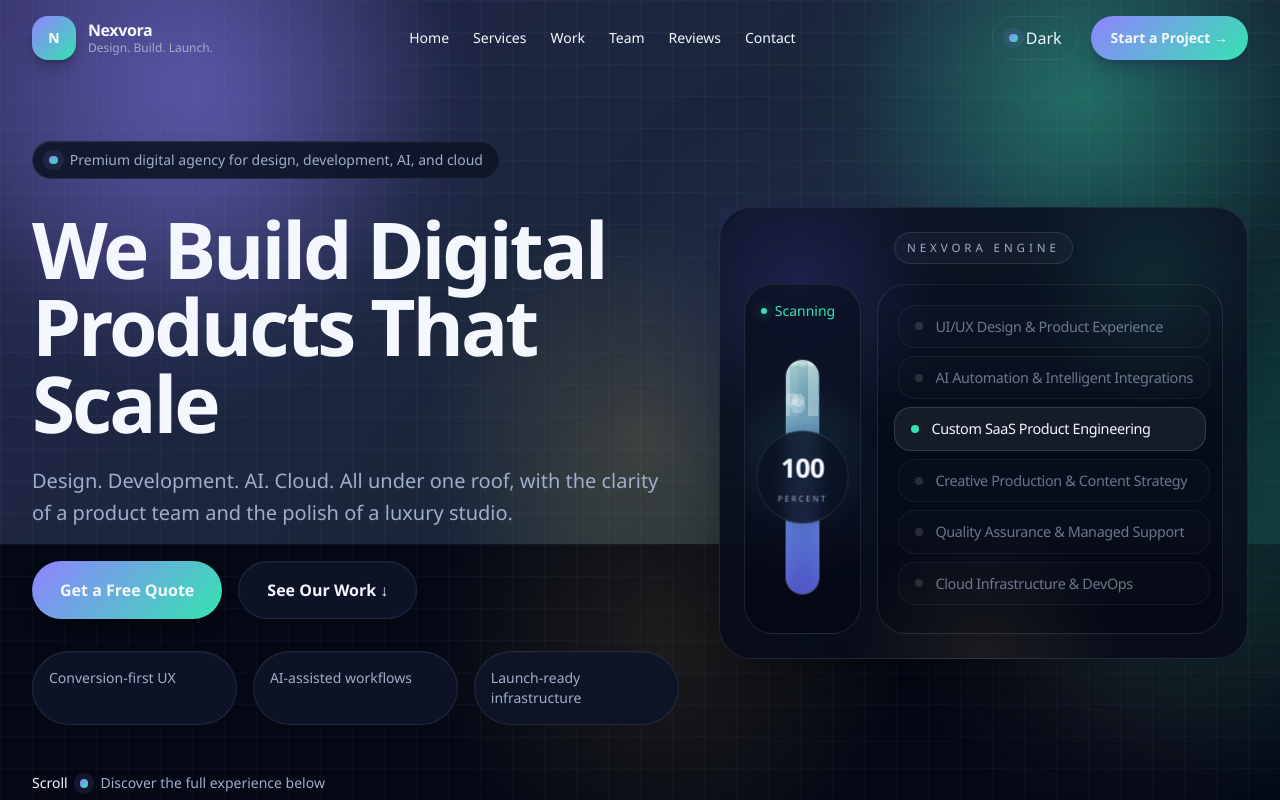
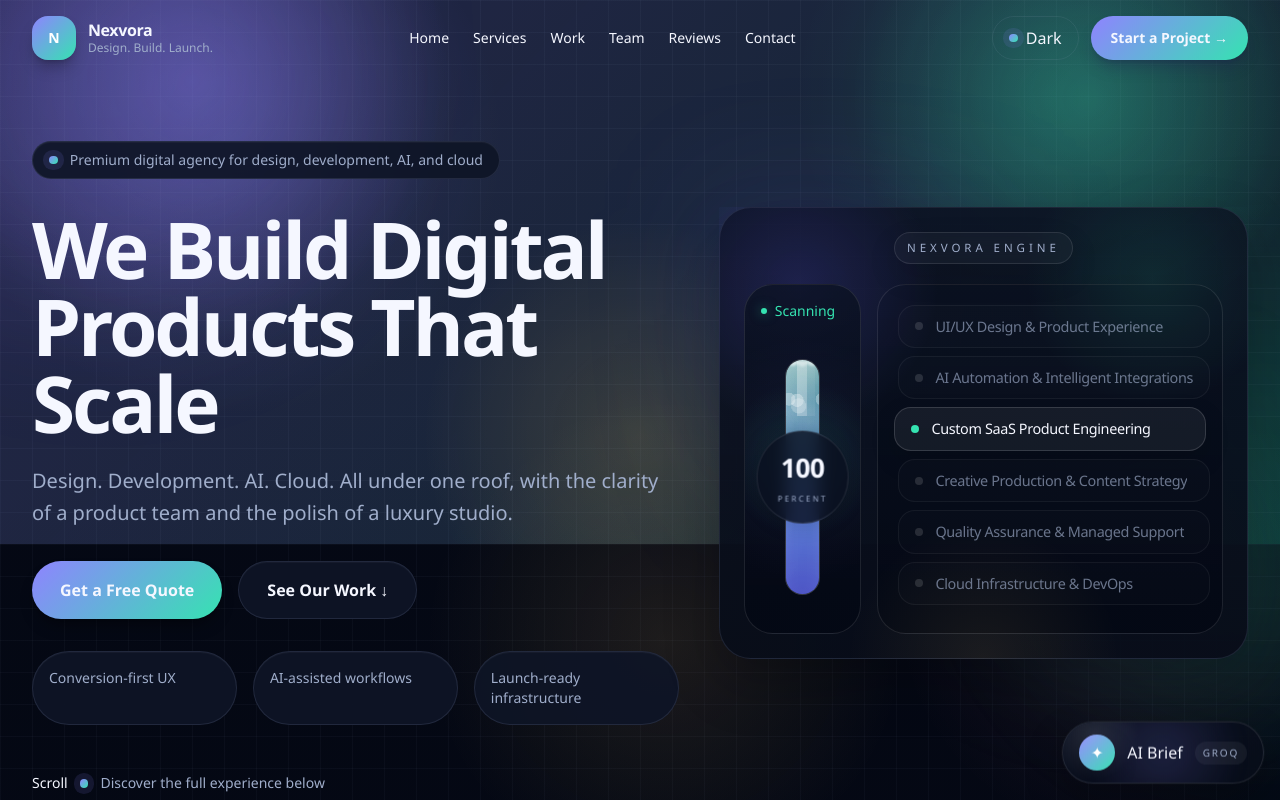
Before and after one commit to lakshy1/08-velixo-studio, a Next.js app: page / in a window 1280 px wide. Shown: the top 800 px of the page. Built offline with nearby package versions, Linux system fonts and the light colour scheme.

Commit message:
changes in API key

```diff
--- a/app/agency-home.tsx
+++ b/app/agency-home.tsx
@@ -496,6 +496,7 @@ export default function AgencyHome() {
     "Ask the AI concierge to shape a project brief, strategy angle, or launch plan.",
   );
   const [assistantLoading, setAssistantLoading] = useState(false);
+  const [assistantDockOpen, setAssistantDockOpen] = useState(false);
   const [selectedRating, setSelectedRating] = useState(5);
   const [reviewModalOpen, setReviewModalOpen] = useState(false);
   const [activeTeamCard, setActiveTeamCard] = useState<string | null>(null);
@@ -599,7 +600,7 @@ export default function AgencyHome() {
   }, [activeTeamCard, teamPopupRef]);
 
   useEffect(() => {
-    if (activeServiceIndex === null && !reviewModalOpen) {
+    if (activeServiceIndex === null && !reviewModalOpen && !assistantDockOpen) {
       return;
     }
 
@@ -612,7 +613,7 @@ export default function AgencyHome() {
 
     window.addEventListener("keydown", onKeyDown);
     return () => window.removeEventListener("keydown", onKeyDown);
-  }, [activeServiceIndex, reviewModalOpen]);
+  }, [activeServiceIndex, reviewModalOpen, assistantDockOpen]);
 
   useEffect(() => {
     if (activeServiceIndex === null && !reviewModalOpen) {
@@ -1309,29 +1310,65 @@ export default function AgencyHome() {
           </div>
         </section>
 
-        <section className="mx-auto max-w-7xl px-4 py-14 sm:px-6 lg:px-8">
-          <div className="grid gap-6 xl:grid-cols-[0.95fr_1.05fr]">
-            <div className="surface-panel-strong rounded-[2rem] p-6">
-              <div className="section-kicker">
+        <div
+          className="fixed inset-0 z-[66]"
+          onClick={() => setAssistantDockOpen(false)}
+        >
+          {assistantDockOpen ? (
+            <div
+              id="assistant-dock"
+              className={`w-[min(24rem,calc(100vw-2rem))] overflow-hidden rounded-[1.75rem] border shadow-[0_30px_80px_rgba(0,0,0,0.42)] ${
+                theme === "light"
+                  ? "border-[rgba(170,136,66,0.12)] bg-[linear-gradient(180deg,rgba(252,246,233,0.995),rgba(244,234,213,0.985))] text-[#181310]"
+                  : "border-white/10 bg-[rgba(9,14,26,0.98)] text-[var(--text)]"
+                }`}
+              onClick={(event) => event.stopPropagation()}
+              style={{
+                position: "fixed",
+                right: "1rem",
+                bottom: "4.5rem",
+              }}
+            >
+              <div className="relative overflow-hidden px-4 py-4 sm:px-5">
+                <div className={`absolute inset-0 opacity-40 ${theme === "light" ? "bg-[radial-gradient(circle_at_20%_10%,rgba(226,191,103,0.25),transparent_28%),radial-gradient(circle_at_80%_0%,rgba(143,116,37,0.18),transparent_24%)]" : "bg-[radial-gradient(circle_at_18%_12%,rgba(143,131,255,0.22),transparent_28%),radial-gradient(circle_at_82%_0%,rgba(53,227,177,0.18),transparent_24%)]"}`} />
+                <div className="relative flex items-start justify-between gap-3">
+                  <div>
+                    <div className={`text-xs uppercase tracking-[0.28em] ${theme === "light" ? "text-[#8f6416]" : "text-[var(--accent-2)]"}`}>
                       AI Concierge
                     </div>
-              <h2 className="section-title mt-3 text-3xl font-semibold text-[var(--text)]">
-                Let Groq shape a quick project brief in seconds.
-              </h2>
-              <p className="mt-3 max-w-xl text-[var(--text-soft)]">
-                This is wired to your <code>GROQ_API_KEY</code> env variable and the Groq OpenAI-compatible endpoint.
+                    <div className={`mt-2 text-lg font-semibold ${theme === "light" ? "text-[#181310]" : "text-[var(--text)]"}`}>
+                      Groq Brief Builder
+                    </div>
+                    <p className={`mt-1 text-xs leading-5 ${theme === "light" ? "text-[#7a6850]" : "text-white/56"}`}>
+                      Shape a polished project brief without leaving the page.
                     </p>
-              <label className="mt-6 block text-sm font-medium text-[var(--text-soft)]">
+                  </div>
+                  <button
+                    type="button"
+                    onClick={() => setAssistantDockOpen(false)}
+                    className={`grid h-9 w-9 shrink-0 place-items-center rounded-full border transition-colors ${
+                      theme === "light"
+                        ? "border-black/10 bg-white/70 text-[#181310] hover:bg-white"
+                        : "border-white/10 bg-white/[0.04] text-white/80 hover:bg-white/[0.08]"
+                    }`}
+                    aria-label="Close AI concierge"
+                  >
+                    ×
+                  </button>
+                </div>
+
+                <div className="relative mt-4 space-y-3">
+                  <label className={`block text-xs uppercase tracking-[0.22em] ${theme === "light" ? "text-[#7a6850]" : "text-white/55"}`}>
                     Prompt
                   </label>
                   <textarea
                     value={assistantPrompt}
                     onChange={(event) => setAssistantPrompt(event.target.value)}
-                rows={6}
-                className="field mt-2 resize-none"
+                    rows={3}
+                    className="field resize-none text-sm"
                     placeholder="Describe your project, audience, and goal..."
                   />
-              <div className="mt-4 flex flex-wrap gap-3">
+                  <div className="flex flex-wrap gap-2">
                     {[
                       "Luxury SaaS landing page",
                       "AI lead qualification flow",
@@ -1341,52 +1378,69 @@ export default function AgencyHome() {
                         key={item}
                         type="button"
                         onClick={() => setAssistantPrompt(item)}
-                    className="chip px-4 py-2 text-sm text-[var(--text-soft)]"
+                        className="chip px-3 py-1.5 text-[11px] text-[var(--text-soft)]"
                       >
                         {item}
                       </button>
                     ))}
                   </div>
+                  <div className="flex items-center justify-between gap-3">
                     <button
                       type="button"
                       onClick={handleAssistantSubmit}
                       disabled={assistantLoading}
-                className="mt-6 inline-flex items-center justify-center rounded-full bg-[linear-gradient(135deg,var(--accent),var(--accent-2))] px-6 py-3 text-sm font-semibold text-white disabled:cursor-not-allowed disabled:opacity-60"
+                      className="inline-flex items-center justify-center rounded-full bg-[linear-gradient(135deg,var(--accent),var(--accent-2))] px-4 py-2.5 text-xs font-semibold text-white disabled:cursor-not-allowed disabled:opacity-60"
                     >
                       {assistantLoading ? "Generating..." : "Generate Brief"}
                     </button>
-            </div>
-
-            <div className="surface-panel-strong rounded-[2rem] p-6">
-              <div className="flex items-center justify-between">
-                <div>
-                  <div className="section-kicker">
+                    <div className="chip px-3 py-1.5 text-[11px] text-[var(--text-soft)]">
+                      Powered by Groq
+                    </div>
+                  </div>
+                  <div className={`rounded-[1.25rem] border p-4 ${theme === "light" ? "border-black/10 bg-white/65" : "border-white/8 bg-white/[0.03]"}`}>
+                    <div className={`text-[11px] uppercase tracking-[0.22em] ${theme === "light" ? "text-[#7a6850]" : "text-white/55"}`}>
                       Assistant Output
                     </div>
-                  <div className="mt-2 text-xl font-semibold">Strategy answer</div>
-                </div>
-                <div className="chip px-3 py-1 text-xs text-[var(--text-soft)]">
-                  Powered by Groq
-                </div>
-              </div>
-              <div className="mt-5 rounded-[1.5rem] surface-panel p-5 text-sm leading-8 text-[var(--text)]">
+                    <div className={`mt-2 text-sm leading-6 ${theme === "light" ? "text-[#2a2118]" : "text-white/82"}`}>
                       {assistantReply}
                     </div>
-              <div className="mt-5 grid gap-3 sm:grid-cols-2">
-                {[
-                  "Project scope clarity",
-                  "Launch timeline framing",
-                  "Recommended services",
-                  "Conversion ideas",
-                ].map((item) => (
-                  <div key={item} className="surface-panel rounded-2xl px-4 py-3 text-sm text-[var(--text-soft)]">
-                    {item}
-                  </div>
-                ))}
-              </div>
-            </div>
-          </div>
-        </section>
+                  </div>
+                </div>
+              </div>
+            </div>
+          ) : null}
+
+          <button
+            type="button"
+            onClick={(event) => {
+              event.stopPropagation();
+              setAssistantDockOpen((current) => !current);
+            }}
+            className={`assistant-fab inline-flex items-center gap-3 rounded-full border px-4 py-3 text-sm font-semibold backdrop-blur-xl transition-transform ${
+              theme === "light"
+                ? "border-[rgba(170,136,66,0.16)] bg-[linear-gradient(135deg,rgba(252,246,233,0.96),rgba(244,234,213,0.9))] text-[#181310]"
+                : "border-white/10 bg-[linear-gradient(135deg,rgba(12,18,34,0.96),rgba(8,13,25,0.88))] text-[var(--text)]"
+            }`}
+            aria-expanded={assistantDockOpen}
+            aria-controls="assistant-dock"
+            style={{
+              position: "fixed",
+              right: "1rem",
+              bottom: "1rem",
+            }}
+          >
+            <span className="assistant-fab-glow" aria-hidden="true" />
+            <span className="relative flex h-9 w-9 items-center justify-center rounded-full bg-[linear-gradient(135deg,var(--accent),var(--accent-2))] text-base text-white shadow-[0_10px_24px_rgba(0,0,0,0.2)]">
+              ✦
+            </span>
+            <span className="relative">AI Brief</span>
+            <span className={`relative rounded-full px-2 py-1 text-[10px] uppercase tracking-[0.18em] ${
+              theme === "light" ? "bg-black/5 text-[#7a6850]" : "bg-white/5 text-[var(--text-soft)]"
+            }`}>
+              Groq
+            </span>
+          </button>
+        </div>
 
         <section
           id="contact"
--- a/app/globals.css
+++ b/app/globals.css
@@ -694,6 +694,45 @@ select {
   animation: widget-ripples 2.1s linear infinite;
 }
 
+.assistant-fab {
+  position: relative;
+  overflow: hidden;
+  box-shadow:
+    0 16px 38px rgba(0, 0, 0, 0.28),
+    0 0 0 1px rgba(255, 255, 255, 0.03);
+  animation: assistant-drift 5.8s ease-in-out infinite;
+}
+
+.assistant-fab::before {
+  content: "";
+  position: absolute;
+  inset: -40% -60%;
+  background: linear-gradient(115deg, transparent 38%, rgba(255, 255, 255, 0.22) 50%, transparent 62%);
+  transform: translateX(-45%);
+  animation: assistant-glare 4.8s ease-in-out infinite;
+  pointer-events: none;
+}
+
+.assistant-fab::after {
+  content: "";
+  position: absolute;
+  inset: 0;
+  border-radius: inherit;
+  background: radial-gradient(circle at 15% 20%, rgba(255, 255, 255, 0.2), transparent 26%);
+  opacity: 0.55;
+  pointer-events: none;
+}
+
+.assistant-fab-glow {
+  position: absolute;
+  inset: -12px;
+  border-radius: inherit;
+  background: radial-gradient(circle at 50% 50%, color-mix(in srgb, var(--accent) 24%, transparent), transparent 68%);
+  filter: blur(10px);
+  opacity: 0.65;
+  pointer-events: none;
+}
+
 .widget-water-gloss {
   background:
     linear-gradient(110deg, rgba(255, 255, 255, 0.16), transparent 30%),
@@ -766,6 +805,34 @@ select {
   }
 }
 
+@keyframes assistant-drift {
+  0%,
+  100% {
+    transform: translateY(0);
+  }
+  50% {
+    transform: translateY(-2px);
+  }
+}
+
+@keyframes assistant-glare {
+  0% {
+    transform: translateX(-45%);
+    opacity: 0;
+  }
+  18% {
+    opacity: 0.65;
+  }
+  45% {
+    transform: translateX(45%);
+    opacity: 0;
+  }
+  100% {
+    transform: translateX(45%);
+    opacity: 0;
+  }
+}
+
 @media (prefers-reduced-motion: reduce) {
   html {
     scroll-behavior: auto;
@@ -779,7 +846,11 @@ select {
   .widget-water-fill::before,
   .widget-water-flow,
   .widget-water-surface,
-  .widget-water-ripples {
+  .widget-water-ripples,
+  .assistant-fab,
+  .assistant-fab::before,
+  .assistant-fab::after,
+  .assistant-fab-glow {
     animation: none !important;
     transition: none !important;
   }
```
Lines whose indentation alone changed are shown as unchanged.
